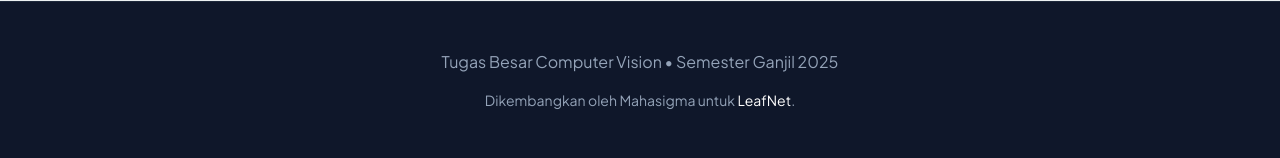
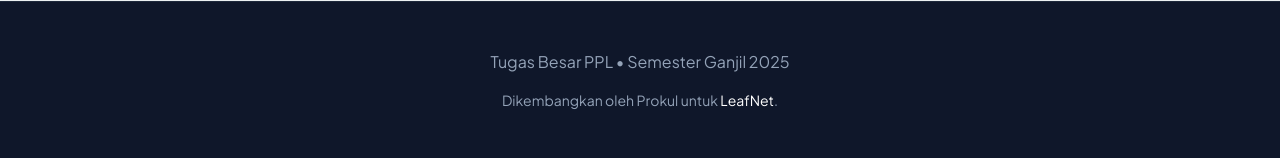
Before and after one commit to ArvaWahyu/Project-PPL, a Flask app: page / in a window 1280 px wide. Shown: the part 2725-2883 px from the top of the page. Run offline with Flask 3, Linux system fonts and the light colour scheme; some libraries are stand-ins or nearby versions.

Commit message:
Update templates/index.html

```diff
--- a/templates/index.html
+++ b/templates/index.html
@@ -372,9 +372,9 @@
     <!-- Footer -->
     <footer class="bg-slate-900 text-slate-400 py-12 border-t border-slate-800">
         <div class="max-w-7xl mx-auto px-4 sm:px-6 lg:px-8 text-center">
-            <p class="mb-4">Tugas Besar Computer Vision • Semester Ganjil 2025</p>
+            <p class="mb-4">Tugas Besar PPL • Semester Ganjil 2025</p>
             <p class="text-sm">
-                Dikembangkan oleh Mahasigma untuk
+                Dikembangkan oleh Prokul untuk
                 <span class="text-white">LeafNet</span>.
             </p>
         </div>
```
